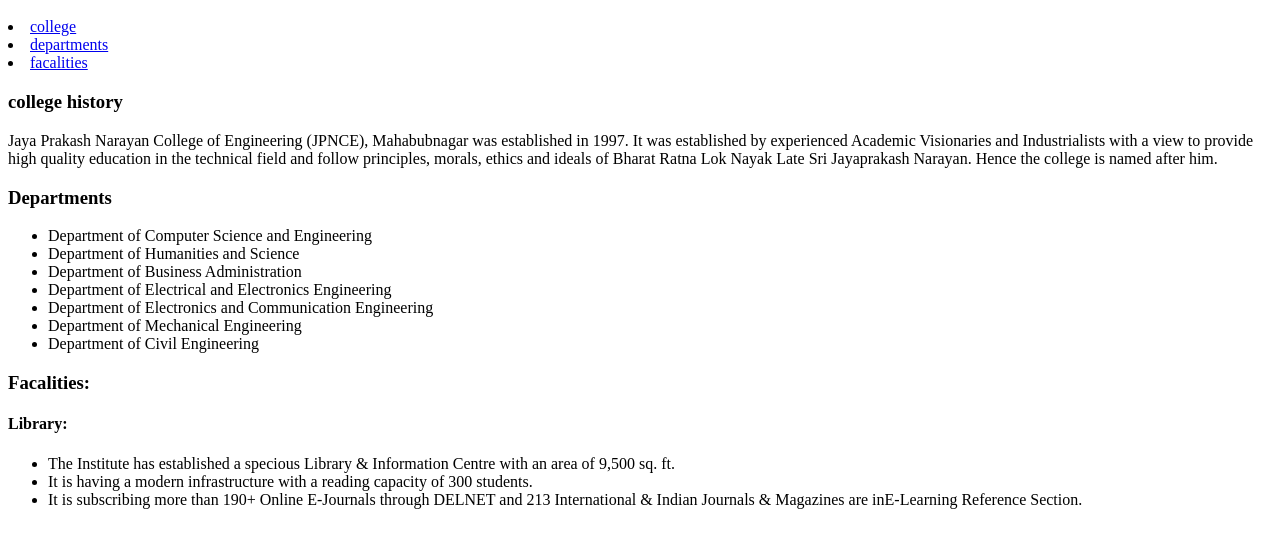
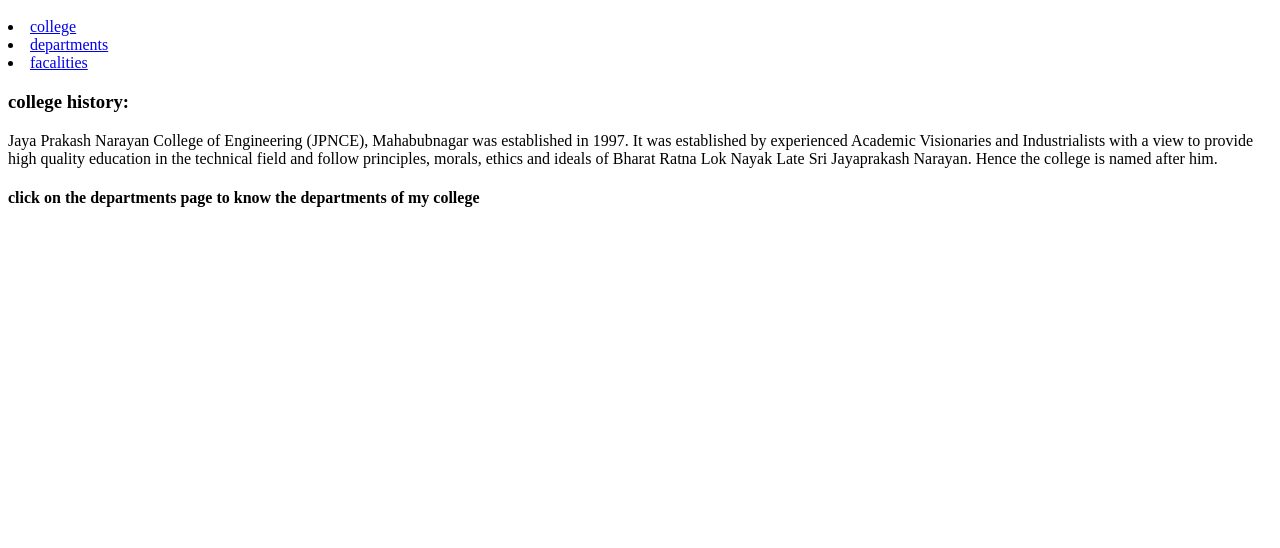
Before and after one commit to Raghu424/raghu, a plain HTML site: page college.html in a window 1280 px wide. Shown: the part 48-596 px from the top of the page. Drawn offline with Linux system fonts and the light colour scheme.

Commit message:
sixth website

```diff
--- a/college.html
+++ b/college.html
@@ -7,26 +7,8 @@
 <li><a href="./college.html">college</a></li>
 <li><a href="./departments.html">departments</a></li>
 <li><a href="./facalities.html">facalities</a></li>
-<h3>college history</h3>
+<h3>college history:</h3>
 <p>Jaya Prakash Narayan College of Engineering (JPNCE), Mahabubnagar was established in 1997. It was established by experienced Academic Visionaries and Industrialists with a view to provide high quality education in the technical field and follow principles, morals, ethics and ideals of Bharat Ratna Lok Nayak Late Sri Jayaprakash Narayan. Hence the college is named after him.</p>
-<h3>Departments</h3>
-<ul>
-    <li>Department of Computer Science and Engineering</li>
-    <li>Department of Humanities and Science</li>
-   <li> Department of Business Administration</li>
-   <li>Department of Electrical and Electronics Engineering</li>
-    <li>Department of Electronics and Communication Engineering</li>
-    <li>Department of Mechanical Engineering</li>
-    <li>Department of Civil Engineering</li>
-</ul>
-    <h3>Facalities:</h3>
-    <h4>Library:</h4>
-<ul>
-    <li>The Institute has established a specious Library & Information Centre  with an area of 9,500 sq. ft.</li>
-    <li>It is having a modern infrastructure with a reading capacity of 300 students.</li>
-    <li>It is subscribing  more than 190+ Online E-Journals through DELNET and 213 International & Indian Journals & Magazines  are inE-Learning Reference Section.</li>
-</ul>
-
-
+<h4>click on the departments page to know the departments of my college</h4>
 </body>
 </html>
```
